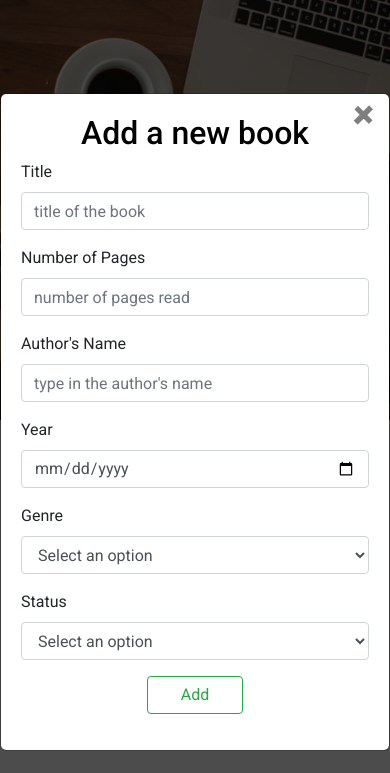
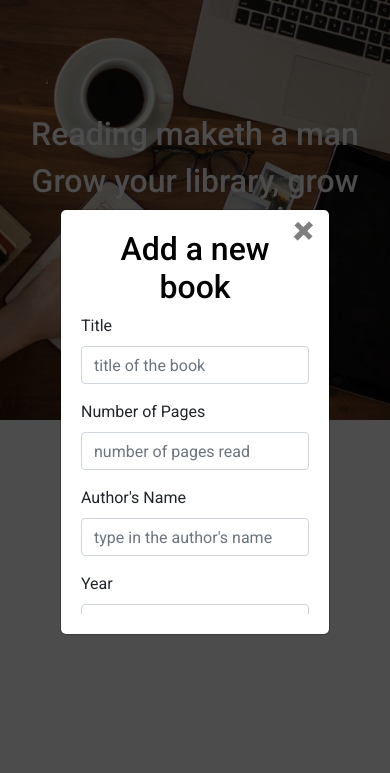
Before and after one commit to abruzy/bookstore, a website: page index.html in a window 390 px wide. Both pictures are taken after a click on the link "Add Book". Drawn offline with nearby package versions, Linux system fonts and the light colour scheme.

Commit message:
fix: make the modal to be responsive on mobile view

```diff
--- a/css/style.css
+++ b/css/style.css
@@ -150,6 +150,16 @@ and also iPads specifically.
     width: 100%;
   }
 
+  form {
+    overflow: auto;
+    max-height: 300px;
+    max-width: 300px;
+  }
+
+  .modal-content {
+    max-width: 270px;
+  }
+
   /* Force table to not be like tables anymore */
   table,
   thead,
--- a/js/app.js
+++ b/js/app.js
@@ -1,4 +1,3 @@
-
 document.getElementById('button').addEventListener('click',
   () => {
     document.querySelector('.bg-modal').style.display = 'flex';
--- a/js/book.js
+++ b/js/book.js
@@ -1,4 +1,3 @@
-
 const myLibrary = [];
 
 function Book(title, page, author, year, genre, status) {
```
